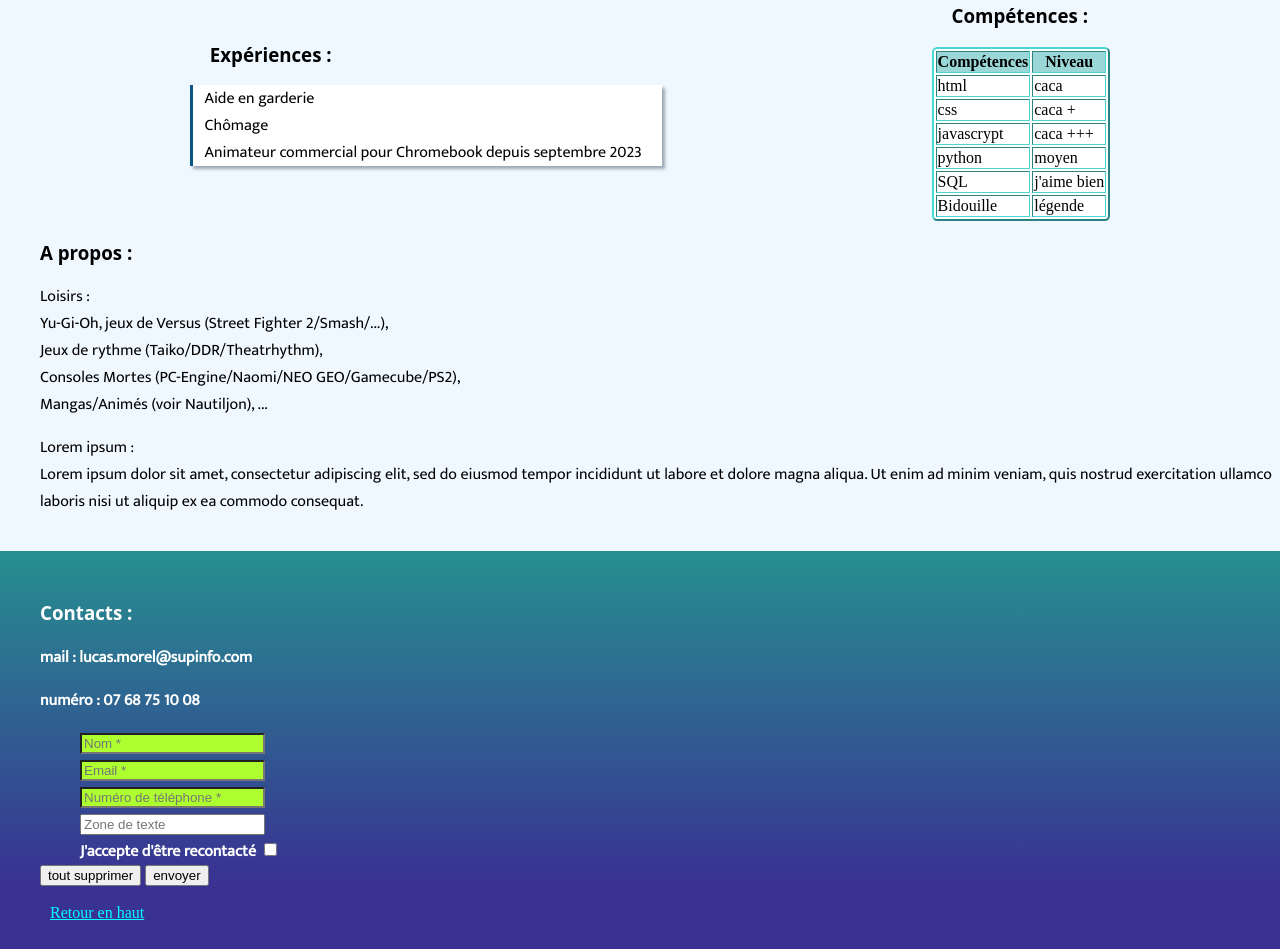
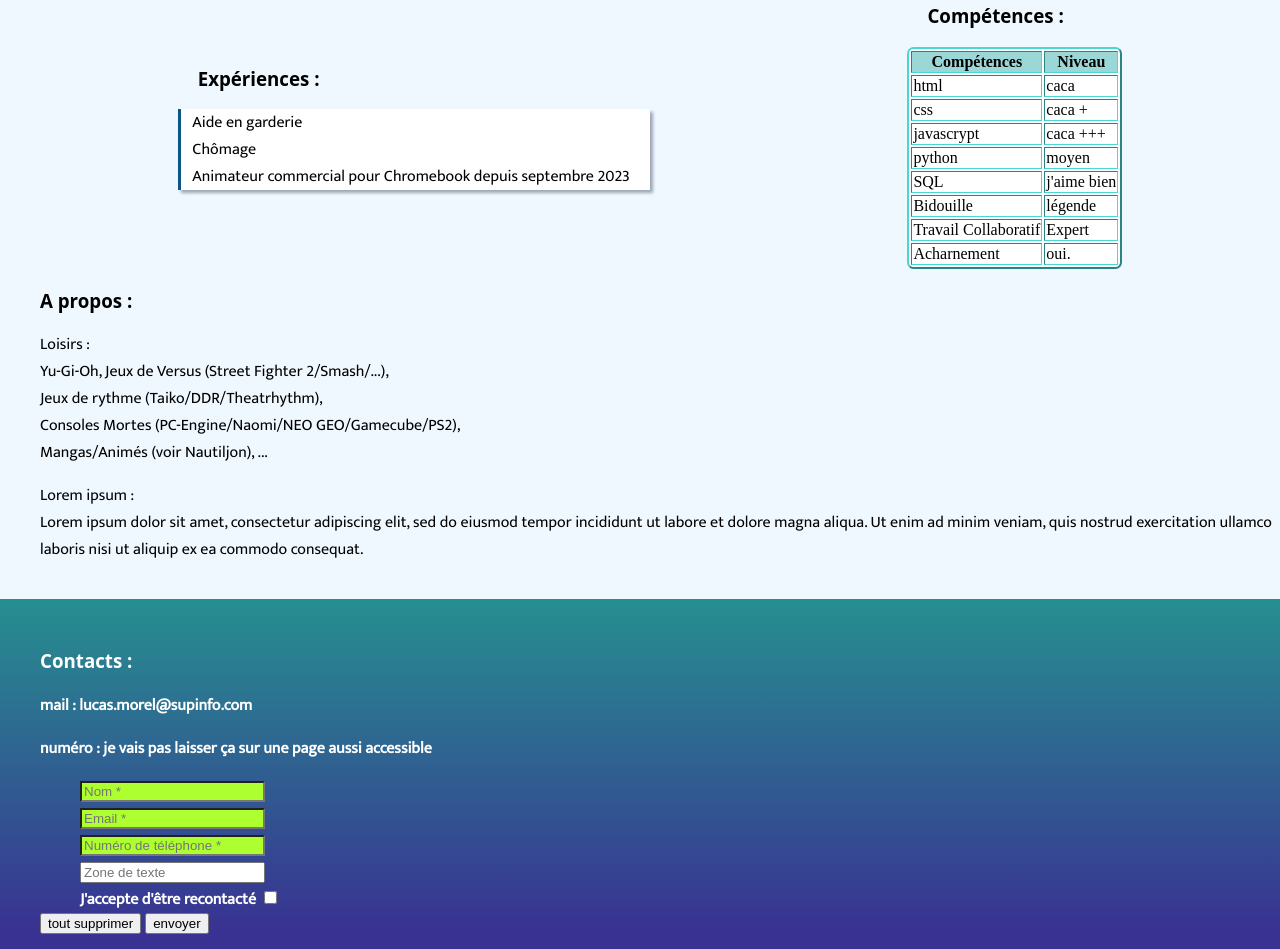
Before and after one commit to DiniBis/DiniBis.github.io, a plain HTML site: page index.html in a window 1280 px wide. Shown: the part 497-1446 px from the top of the page. Drawn offline with Linux system fonts and the light colour scheme.

Commit message:
Update index.html

```diff
--- a/index.html
+++ b/index.html
@@ -79,6 +79,14 @@
                         <td>Bidouille</td>
                         <td>légende</td>
                     </tr>
+                    <tr>
+                        <td>Travail Collaboratif</td>
+                        <td>Expert</td>
+                    </tr>
+                    <tr>
+                        <td>Acharnement</td>
+                        <td>oui.</td>
+                    </tr>
                 </tbody>
             </table>
         </section>
@@ -96,7 +104,7 @@
         <section class="A-propos" id="pas de flex">
             <h3>A propos :</h3>
 
-            <p>Loisirs :<br/>Yu-Gi-Oh, jeux de Versus (Street Fighter 2/Smash/...), <br/> Jeux de rythme (Taiko/DDR/Theatrhythm), <br/> Consoles Mortes (PC-Engine/Naomi/NEO GEO/Gamecube/PS2), <br/> Mangas/Animés (voir Nautiljon), ...</p>
+            <p>Loisirs :<br/>Yu-Gi-Oh, Jeux de Versus (Street Fighter 2/Smash/...), <br/> Jeux de rythme (Taiko/DDR/Theatrhythm), <br/> Consoles Mortes (PC-Engine/Naomi/NEO GEO/Gamecube/PS2), <br/> Mangas/Animés (voir Nautiljon), ...</p>
             <p>Lorem ipsum : <br/>
             Lorem ipsum dolor sit amet, consectetur adipiscing elit, sed do eiusmod tempor incididunt ut labore et dolore magna aliqua. Ut enim ad minim veniam, quis nostrud exercitation ullamco laboris nisi ut aliquip ex ea commodo consequat.</p>
         </section>
@@ -113,7 +121,7 @@
 
                 <h3>Contacts :</h3>
                 <p>mail : lucas.morel@supinfo.com</p>
-                <p>numéro : 07 68 75 10 08</p>
+                <p>numéro : je vais pas laisser ça sur une page aussi accessible</p>
 
             </section>
 
```
